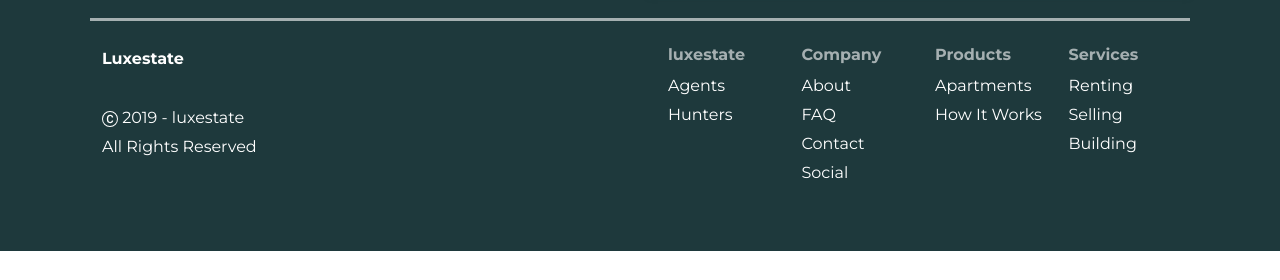
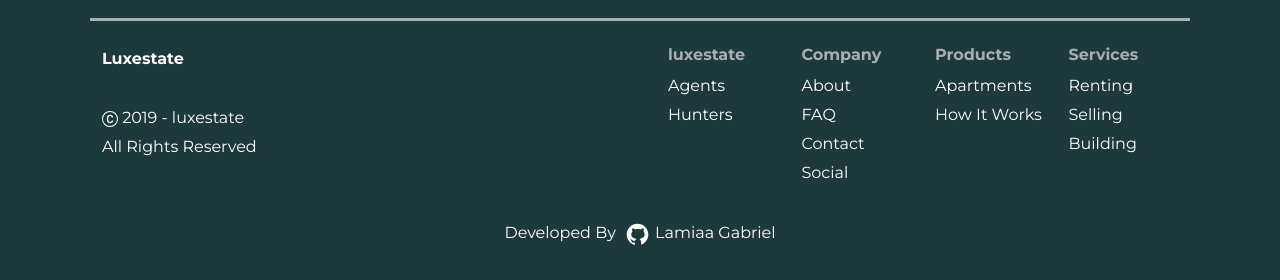
Before and after one commit to l-Gebril/luxestate, a plain HTML site: page index.html in a window 1280 px wide. Shown: the part 5425-5705 px from the top of the page. Before the commit the page ends 5676 px from the top, so only its background shows below. Drawn offline with nearby package versions, Linux system fonts and the light colour scheme; some icons are missing.

Commit message:
little changes

```diff
--- a/index.html
+++ b/index.html
@@ -609,6 +609,36 @@
             </div>
           </div>
         </div>
+
+        <div
+          style="
+            color: white;
+            display: flex;
+            align-items: center;
+            justify-content: center;
+            gap: 0.5rem;
+          "
+        >
+          Developed By
+          <p>
+            <?xml version="1.0"?><svg
+              fill="#FFFFFF"
+              xmlns="http://www.w3.org/2000/svg"
+              viewBox="0 0 30 30"
+              width="27px"
+              height="27px"
+            >
+              <path
+                d="M15,3C8.373,3,3,8.373,3,15c0,5.623,3.872,10.328,9.092,11.63C12.036,26.468,12,26.28,12,26.047v-2.051 c-0.487,0-1.303,0-1.508,0c-0.821,0-1.551-0.353-1.905-1.009c-0.393-0.729-0.461-1.844-1.435-2.526 c-0.289-0.227-0.069-0.486,0.264-0.451c0.615,0.174,1.125,0.596,1.605,1.222c0.478,0.627,0.703,0.769,1.596,0.769 c0.433,0,1.081-0.025,1.691-0.121c0.328-0.833,0.895-1.6,1.588-1.962c-3.996-0.411-5.903-2.399-5.903-5.098 c0-1.162,0.495-2.286,1.336-3.233C9.053,10.647,8.706,8.73,9.435,8c1.798,0,2.885,1.166,3.146,1.481C13.477,9.174,14.461,9,15.495,9 c1.036,0,2.024,0.174,2.922,0.483C18.675,9.17,19.763,8,21.565,8c0.732,0.731,0.381,2.656,0.102,3.594 c0.836,0.945,1.328,2.066,1.328,3.226c0,2.697-1.904,4.684-5.894,5.097C18.199,20.49,19,22.1,19,23.313v2.734 c0,0.104-0.023,0.179-0.035,0.268C23.641,24.676,27,20.236,27,15C27,8.373,21.627,3,15,3z"
+              />
+            </svg>
+            <a
+              href="https://github.com/lamiaagabriel/luxestate"
+              style="color: white; font-weight: semi-bold"
+              >Lamiaa Gabriel</a
+            >
+          </p>
+        </div>
       </div>
     </footer>
 
```
